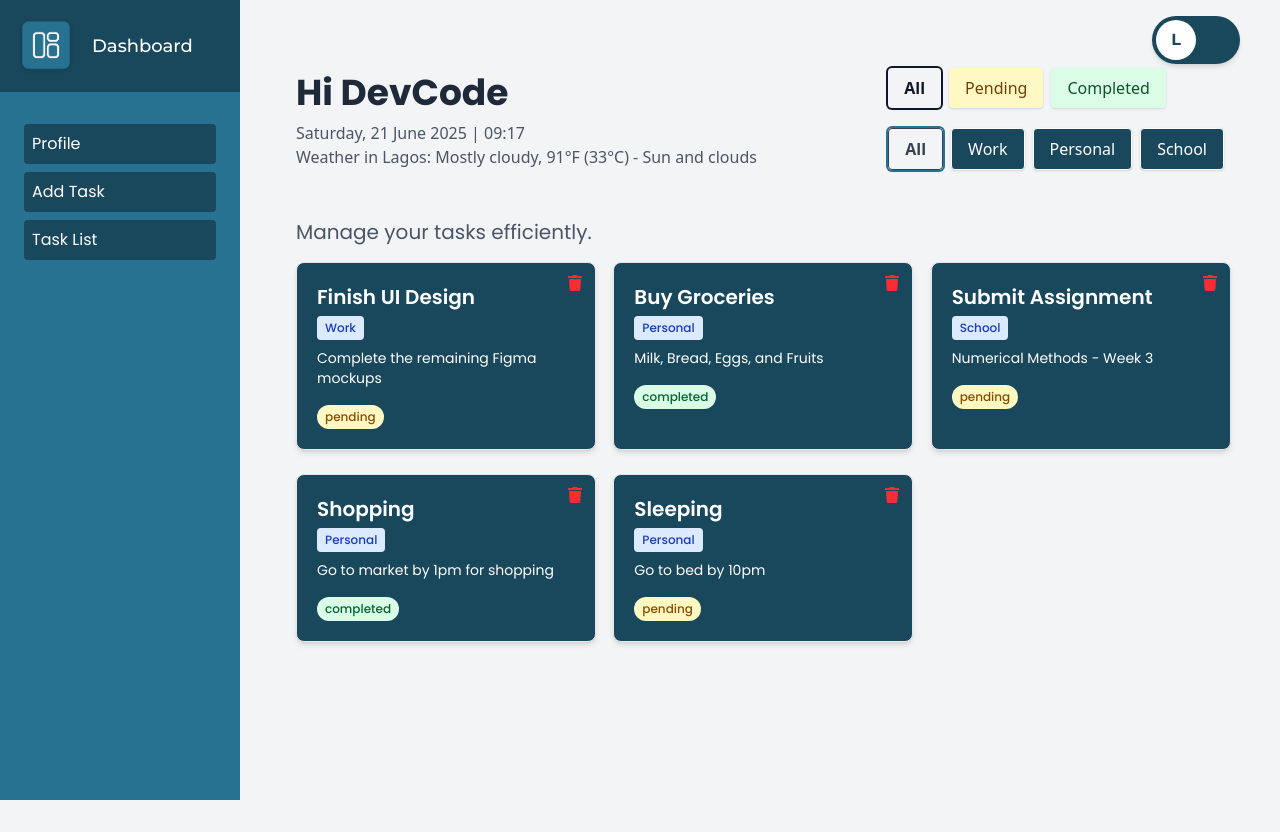
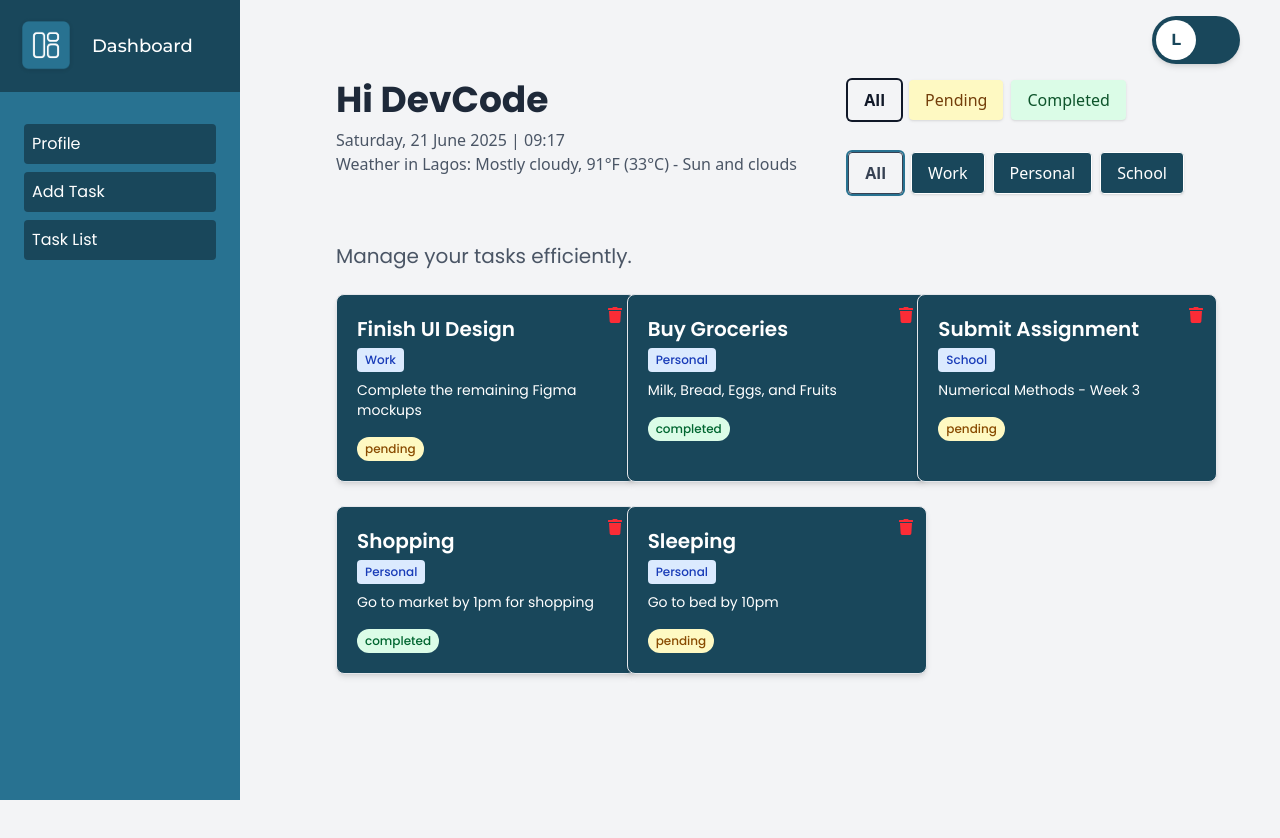
Before and after one commit to iotb-tech/task-management, a React (Vite) app: page /dashboard/list in a window 1280 px wide. Shown: the top 838 px of the page. Built offline with nearby package versions, Linux system fonts and the light colour scheme.

Commit message:
adjust the dashboard layout

```diff
--- a/src/components/CategoryFilter.jsx
+++ b/src/components/CategoryFilter.jsx
@@ -8,7 +8,7 @@ const CategoryFilter = ({ categories, categoryFilter, setCategoryFilter }) => {
             <button
                 key={category}
                 onClick={() => setCategoryFilter(category)}
-                className={`px-4 py-2 rounded shadow-sm transition border cursor-pointer ${
+                className={`px-4 py-2 rounded shadow-sm transition border cursor-pointer flex-nowrap overflow-auto ${
                 categoryFilter === category
                     ? "ring-2 ring-[#287291] text-gray-700 font-semibold"
                     : "primary-color hover:bg-[#19475b]"
--- a/src/components/InfoCard.jsx
+++ b/src/components/InfoCard.jsx
@@ -2,7 +2,7 @@ import React from "react";
 
 const InfoCard = ({ number, info, icon }) => {
   return (
-    <div className="min-w-[80%] md:min-w-[400px] h-[250px] card flex flex-col justify-center items-center gap-2 grow text-center rounded-4xl mb-[4%]">
+    <div className="w-full max-w-sm md:max-w-md lg:max-w-xs h-auto p-6 card flex flex-col justify-center items-center gap-2 grow text-center rounded-4xl mb-[4%]">
       <img src={icon} alt={icon} width={80} height={80} />
       <div>
         <h4 className="secondary-font text-3xl font-bold">{number}</h4>
--- a/src/components/MainBar.jsx
+++ b/src/components/MainBar.jsx
@@ -9,7 +9,7 @@ import Profile from "../pages/Profile";
 
 const MainBar = () => {
   return (
-    <div className="w-full min-h-screen py-4 px-10 ml-0 md:ml-60">
+    <div className="w-full min-h-screen py-4 px-16 ml-0 md:ml-60">
       <ToggleBtn />
       <DashIcon />
       <div className="pt-12 md:pt-0">
--- a/src/components/StatusFilter.jsx
+++ b/src/components/StatusFilter.jsx
@@ -6,7 +6,7 @@ const StatusFilter = ({ filter, setFilter }) => {
             <button
                 key={status}
                 onClick={() => setFilter(status)}
-                className={`px-4 py-2 rounded shadow-sm transition ${
+                className={`px-4 py-2 rounded shadow-sm transition flex-nowrap overflow-auto ${
                 filter === status
                     ? status === 'pending'
                     ? 'bg-yellow-500 text-yellow-900 font-semibold ring-2 ring-yellow-900'
--- a/src/pages/TaskList.jsx
+++ b/src/pages/TaskList.jsx
@@ -1,11 +1,9 @@
-// src/components/TaskList.js
 import React, { useState, useEffect } from 'react';
 import TaskHeader from '../components/TaskHeader';
 import StatusFilter from '../components/StatusFilter';
 import CategoryFilter from '../components/CategoryFilter';
 import TaskCard from '../components/TaskCard';
 import { useAppContext } from '../components/ContextProvider';
-
 
 const TaskList = () => {
     const taskData = [
@@ -53,16 +51,13 @@ const TaskList = () => {
 
     const { isLightMode } = useAppContext();
 
-    // State for date and time
     const [currentTime, setCurrentTime] = useState(new Date());
 
-    // Update time every minute
     useEffect(() => {
         const timer = setInterval(() => setCurrentTime(new Date()), 60000);
         return () => clearInterval(timer);
     }, []);
 
-    // Format date and time
     const formattedDate = currentTime.toLocaleDateString("en-NG", {
         weekday: "long",
         year: "numeric",
@@ -74,7 +69,6 @@ const TaskList = () => {
         minute: "2-digit",
     });
 
-    // Weather information for Lagos
     const weatherInfo = {
         condition: "Mostly cloudy",
         temperature: "91°F (33°C)",
@@ -92,15 +86,16 @@ const TaskList = () => {
     });
 
     return (
-        <div className="min-h-screen py-10">
-            <div className="max-w-6xl mx-auto px-4">
-                <div className="flex flex-col sm:flex-row sm:items-center justify-between mb-8">
+        <div className="min-h-screen py-4 px-2 sm:px-6 md:px-8 mt-1 md:mt-12">
+            <div className="max-w-screen-xl mx-auto">
+                {/* Header + Filters */}
+                <div className="flex flex-col gap-4 sm:gap-6 sm:flex-row sm:items-start sm:justify-between mb-8">
                     <TaskHeader
                         formattedDate={formattedDate}
                         formattedTime={formattedTime}
                         weatherInfo={weatherInfo}
                     />
-                    <div className="mt-3">
+                    <div className="flex flex-col gap-3">
                         <StatusFilter filter={filter} setFilter={setFilter} />
                         <CategoryFilter
                             categories={categories}
@@ -110,11 +105,13 @@ const TaskList = () => {
                     </div>
                 </div>
 
-                <div>
-                    <p className={`primary-font text-xl text-center md:text-left mb-4 ${isLightMode ? "text-gray-600" : "text-white"}`}>Manage your tasks efficiently.</p>
-                </div>
+                {/* Heading */}
+                <p className={`primary-font text-lg sm:text-xl text-left  mb-6 ${isLightMode ? "text-gray-600" : "text-white"}`}>
+                    Manage your tasks efficiently.
+                </p>
 
-                <div className="grid grid-cols-1 md:grid-cols-2 lg:grid-cols-3 gap-6">
+                {/* Task Cards */}
+                <div className="grid grid-cols-1 sm:grid-cols-2 lg:grid-cols-3 gap-6">
                     {filteredTasks.map((task) => (
                         <TaskCard key={task.id} task={task} handleDelete={handleDelete} />
                     ))}
```
